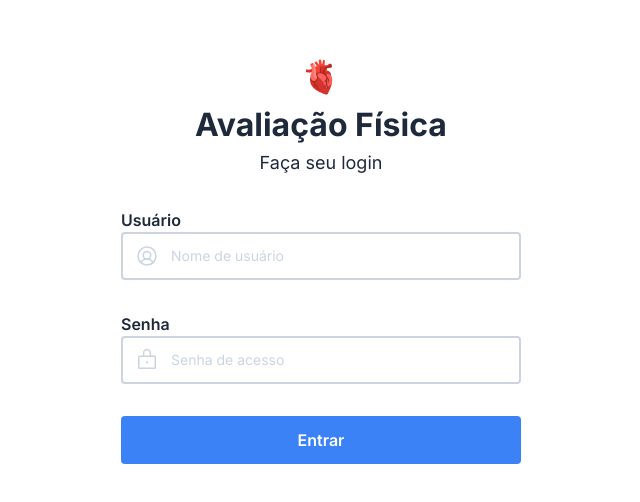
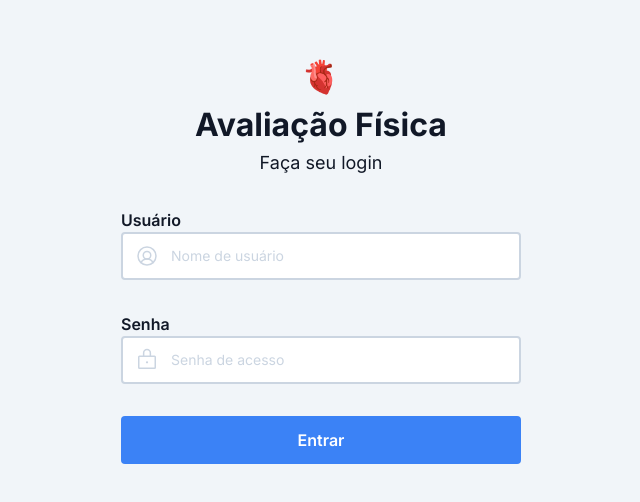
Before and after one commit to adrianoneres/physical-test-web, a React (Vite) app: page / in a window 1280 px wide. Shown: the part 142-644 px from the top of the page, without its empty margins (319-959 px from the left). Built offline with nearby package versions, Linux system fonts and the light colour scheme; no server answers.

Commit message:
feat: add templates

```diff
--- a/src/Router.tsx
+++ /dev/null
@@ -1,21 +0,0 @@
-import { Routes, Route } from 'react-router-dom';
-import { AuthorizedLayout } from './pages/templates/UserTemplate';
-import { NotAuthorizedLayout } from './pages/templates/PublicTemplate';
-
-import { Dashboard } from './pages/Dashboard';
-import { ListPhysicalTests } from './pages/ListPhysicalTests';
-import { SignIn } from './pages/SignIn';
-
-export function Router() {
-  return (
-    <Routes>
-      <Route path="/" element={<NotAuthorizedLayout />}>
-        <Route path="/sign-in" element={<SignIn />} />
-      </Route>
-      <Route path="/app" element={<AuthorizedLayout />}>
-        <Route path="/app/dashboard" element={<Dashboard />} />
-        <Route path="/app/physical-tests" element={<ListPhysicalTests />} />
-      </Route>
-    </Routes>
-  );
-}
--- a/src/components/Header.tsx
+++ b/src/components/Header.tsx
@@ -1,3 +1,28 @@
+import { useEffect, useState } from 'react';
+import { useAuth } from '../contexts/auth';
+
+import { Heading } from './Heading';
+import { Text } from './Text';
+
 export function Header() {
-  return <h1>Header</h1>;
+  const { getUser } = useAuth();
+  const [userName, setUserName] = useState('');
+
+  useEffect(() => {
+    const loggedInUser = getUser();
+    setUserName(loggedInUser?.name || '');
+  }, [getUser]);
+
+  return (
+    <nav className="bg-black">
+      <div className="max-w-[960px] m-auto p-3 flex items-center justify-between">
+        <Heading asChild size="lg">
+          <h1 className="text-white">🫀 Avaliação física</h1>
+        </Heading>
+        <Text asChild size="lg">
+          <span className="text-white">{userName}</span>
+        </Text>
+      </div>
+    </nav>
+  );
 }
--- a/src/components/Heading.tsx
+++ b/src/components/Heading.tsx
@@ -13,7 +13,7 @@ export function Heading({ size = 'md', asChild, children }: HeadingProps) {
 
   return (
     <Tag
-      className={clsx('font-sans font-bold text-slate-800', {
+      className={clsx('font-sans font-bold', {
         'text-lg': size === 'sm',
         'text-xl': size === 'md',
         'text-2xl': size === 'lg',
--- a/src/components/Text.tsx
+++ b/src/components/Text.tsx
@@ -13,7 +13,7 @@ export function Text({ size = 'md', asChild, children }: TextProps) {
 
   return (
     <Tag
-      className={clsx('font-sans text-slate-800', {
+      className={clsx('font-sans', {
         'text-xs': size === 'sm',
         'text-sm': size === 'md',
         'text-md': size === 'lg',
--- a/src/pages/Dashboard.tsx
+++ b/src/pages/Dashboard.tsx
@@ -1,3 +1,9 @@
+import { UserTemplate } from './templates/UserTemplate';
+
 export function Dashboard() {
-  return <h1>Dashboard</h1>;
+  return (
+    <UserTemplate>
+      <h1>Dashboard</h1>
+    </UserTemplate>
+  );
 }
--- a/src/pages/SignIn.tsx
+++ b/src/pages/SignIn.tsx
@@ -12,6 +12,7 @@ import { TextInput } from '../components/TextInput';
 import { useAuth } from '../contexts/auth';
 import { Alert } from '../components/Alert';
 import { AppError, handleError } from '../components/errors/AppError';
+import { PublicTemplate } from './templates/PublicTemplate';
 
 const formValidationSchema = zod.object({
   username: zod.string().min(1, 'Nome de usuário é obrigatório'),
@@ -50,22 +51,25 @@ export function SignIn() {
   );
 
   return (
-    <section className="w-full h-screen max-w-[464px] m-auto px-8 flex flex-col justify-center">
+    <PublicTemplate>
+      <section className="w-full h-screen flex flex-col justify-center max-w-[464px] m-auto px-8">
         <form onSubmit={handleSubmit(handleSingIn)}>
           <header className="flex flex-col justify-center mb-8">
             <span className="text-2xl flex justify-center">🫀</span>
             <Heading size="lg" asChild>
-            <h1 className="flex justify-center">Avaliação Física</h1>
+              <h1 className="flex justify-center text-black">
+                Avaliação Física
+              </h1>
             </Heading>
             <Text size="lg" asChild>
-            <h2 className="flex justify-center">Faça seu login</h2>
+              <h2 className="flex justify-center text-black">Faça seu login</h2>
             </Text>
           </header>
           <main>
             <Alert message={errorMessage} />
             <div className="mb-8">
               <Text asChild>
-              <span className="font-semibold mb-2">Usuário</span>
+                <span className="font-semibold mb-2 text-black">Usuário</span>
               </Text>
               <TextInput.Root error={formState.errors.username?.message}>
                 <TextInput.Icon>
@@ -80,7 +84,7 @@ export function SignIn() {
             </div>
             <div className="mb-8">
               <Text asChild>
-              <span className="font-semibold mb-2">Senha</span>
+                <span className="font-semibold mb-2 text-black">Senha</span>
               </Text>
               <TextInput.Root error={formState.errors.password?.message}>
                 <TextInput.Icon>
@@ -100,5 +104,6 @@ export function SignIn() {
           </footer>
         </form>
       </section>
+    </PublicTemplate>
   );
 }
--- a/src/pages/templates/PublicTemplate.tsx
+++ b/src/pages/templates/PublicTemplate.tsx
@@ -1,9 +1,9 @@
-import { Outlet } from 'react-router-dom';
+import { ReactNode } from 'react';
 
-export function NotAuthorizedLayout() {
-  return (
-    <main className="bg-slate-100">
-      <Outlet />
-    </main>
-  );
+interface PublicTemplateProps {
+  children: ReactNode;
 }
+
+export function PublicTemplate({ children }: PublicTemplateProps) {
+  return <main className="h-screen bg-slate-100">{children}</main>;
+}
--- a/src/pages/templates/UserTemplate.tsx
+++ b/src/pages/templates/UserTemplate.tsx
@@ -1,12 +1,16 @@
-import { Outlet } from 'react-router-dom';
+import { ReactNode } from 'react';
 
 import { Header } from '../../components/Header';
 
-export function AuthorizedLayout() {
+interface UserTemplateProps {
+  children: ReactNode;
+}
+
+export function UserTemplate({ children }: UserTemplateProps) {
   return (
-    <main className="bg-slate-100">
+    <div className="w-full h-screen bg-slate-100">
       <Header />
-      <Outlet />
-    </main>
+      {children}
+    </div>
   );
 }
```
Lines whose indentation alone changed are shown as unchanged.
